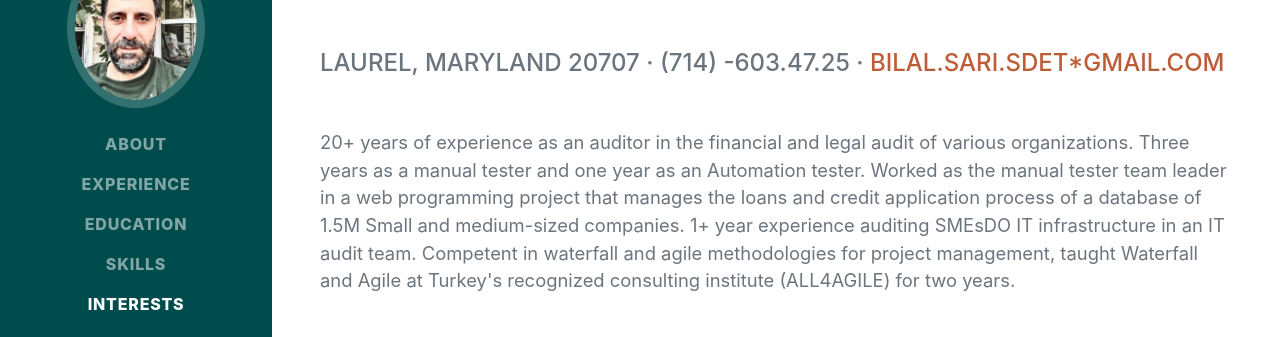
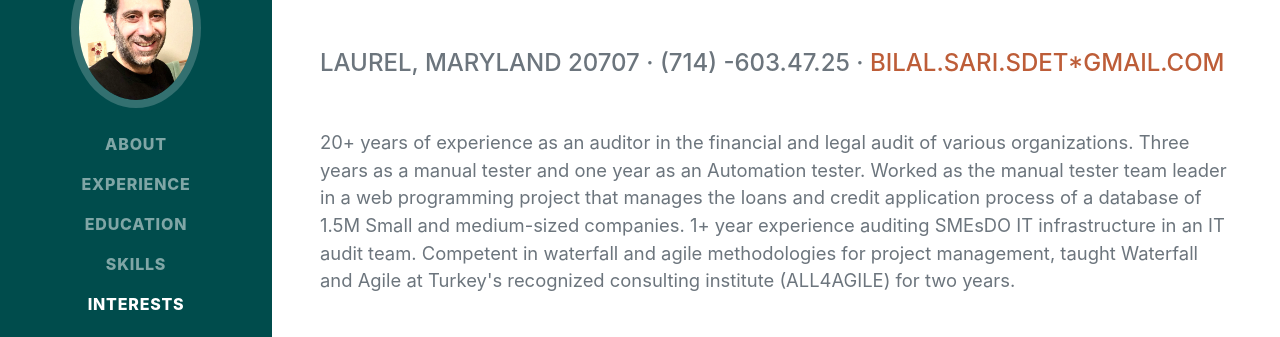
Before and after one commit to bilalsr/bilalsr.github.io, a plain HTML site: page index.html in a window 1280 px wide. Shown: the part 268-605 px from the top of the page. Drawn offline with nearby package versions, Linux system fonts and the light colour scheme; a web font is replaced by a local one.

Commit message:
changing

```diff
--- a/index.html
+++ b/index.html
@@ -25,7 +25,7 @@
         <nav class="navbar navbar-expand-lg navbar-dark bg-primary fixed-top" id="sideNav">
             <a class="navbar-brand js-scroll-trigger" href="#page-top">
                 <span class="d-block d-lg-none">Bilal Sari</span>
-                <span class="d-none d-lg-block"><img class="img-fluid img-profile rounded-circle mx-auto mb-2" src="assets/img/profile.jpg" alt="" /></span>
+                <span class="d-none d-lg-block"><img class="img-fluid img-profile rounded-circle mx-auto mb-2" src="assets/img/profile4.jpg" alt="" /></span>
             </a>
             <button class="navbar-toggler" type="button" data-toggle="collapse" data-target="#navbarSupportedContent" aria-controls="navbarSupportedContent" aria-expanded="false" aria-label="Toggle navigation"><span class="navbar-toggler-icon"></span></button>
             <div class="collapse navbar-collapse" id="navbarSupportedContent">
```
Also changed, not shown: assets/img/profile4.jpg (added).
